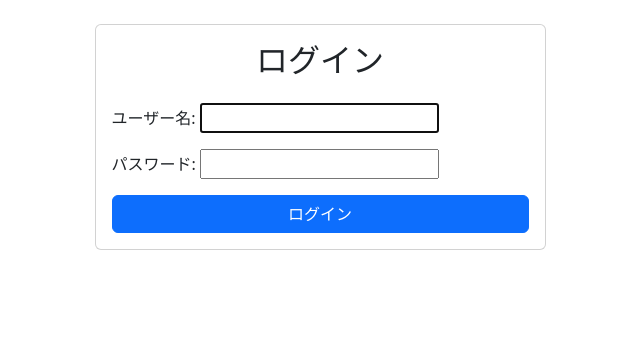
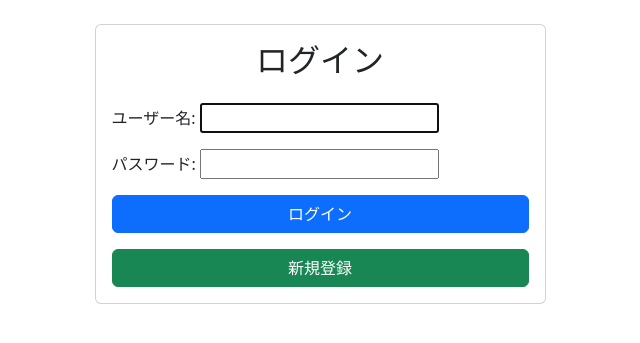
Before and after one commit to Akihiro-Honjo/qualification-sns, a Django app: page /login/ in a window 1280 px wide. Shown: the part 56-399 px from the top of the page, without its empty margins (320-960 px from the left). Run offline with Django 5.2, Linux system fonts and the light colour scheme.

Commit message:
login page button

```diff
--- a/templates/accounts/login.html
+++ b/templates/accounts/login.html
@@ -26,9 +26,15 @@
 
                     <button
                         type="submit"
-                        class="btn btn-primary w-100">
+                        class="btn btn-primary w-100 mb-3">
                         ログイン
                     </button>
+                    <a
+                        href="{% url 'signup' %}"
+                        class="btn btn-success w-100">
+                        新規登録
+                    </a>
+
 
                 </form>
 
```
